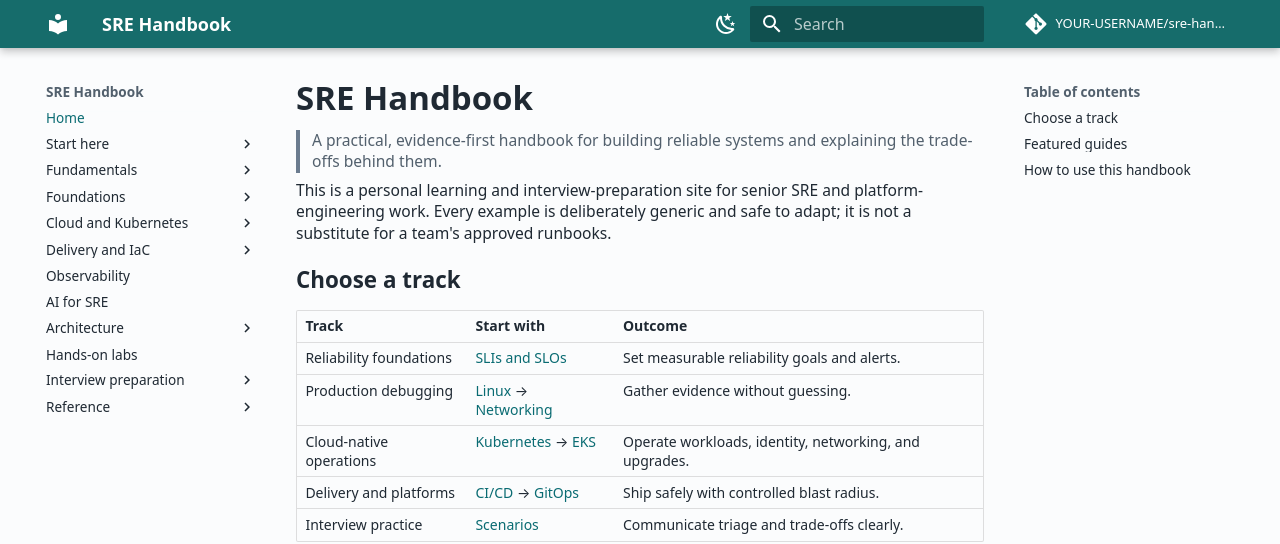
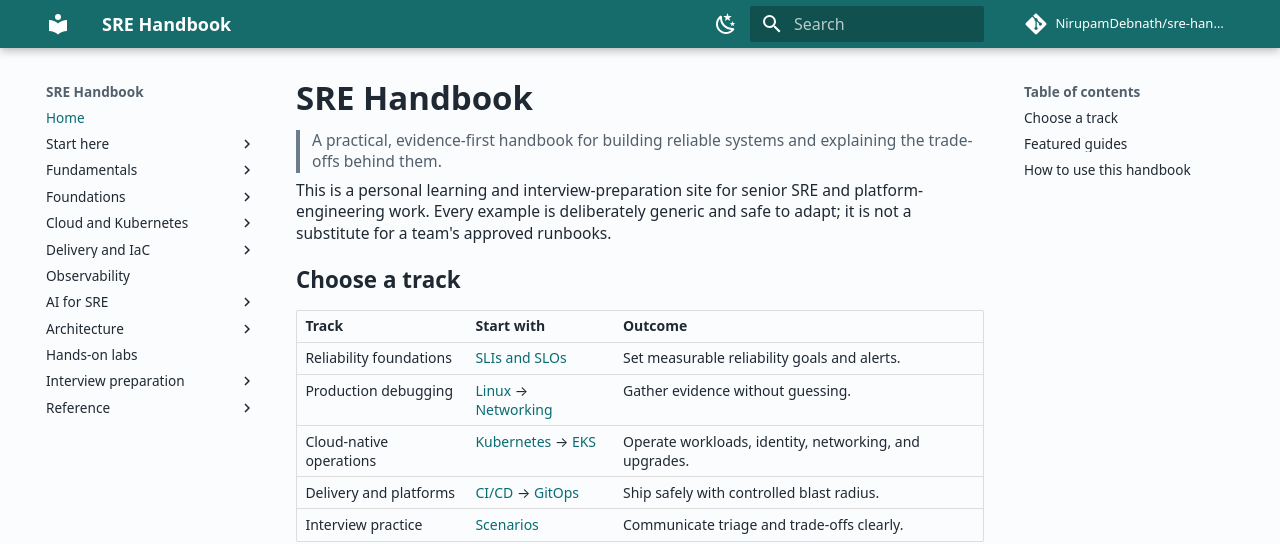
Before and after one commit to NirupamDebnath/sre-handbook, an MkDocs documentation site: the page built from docs/index.md, in a window 1280 px wide. Shown: the top 544 px of the page. Built offline with MkDocs 1.6.1 and Material for MkDocs 9.7.7, drawn with Linux system fonts in a browser that asks for light colours; comment, search, counter and statistics services are not loaded.

Commit message:
Add AI fundamentals navigation and correct site metadata

```diff
--- a/mkdocs.yml
+++ b/mkdocs.yml
@@ -1,8 +1,8 @@
 site_name: SRE Handbook
 site_description: A practical learning and interview-preparation handbook for senior SRE and platform engineering.
-site_url: https://YOUR-USERNAME.github.io/sre-handbook/
-repo_name: YOUR-USERNAME/sre-handbook
-repo_url: https://github.com/YOUR-USERNAME/sre-handbook
+site_url: https://nirupamdebnath.github.io/sre-handbook/
+repo_name: NirupamDebnath/sre-handbook
+repo_url: https://github.com/NirupamDebnath/sre-handbook
 edit_uri: edit/main/docs/
 
 theme:
@@ -69,7 +69,14 @@ nav:
       - CI/CD: cicd/index.md
       - GitOps: gitops/index.md
   - Observability: observability/index.md
-  - AI for SRE: ai-for-sre/index.md
+  - AI for SRE:
+      - Overview: ai-for-sre/index.md
+      - AI Fundamentals:
+          - Overview: ai-for-sre/fundamentals/index.md
+          - AI, ML and Deep Learning: ai-for-sre/fundamentals/ai-ml-deep-learning.md
+          - Neural Networks: ai-for-sre/fundamentals/neural-networks.md
+          - Transformers and Attention: ai-for-sre/fundamentals/transformers-attention.md
+      - Learning Progress: ai-for-sre/assessments/progress.md
   - Architecture:
       - System design: system-design/index.md
       - Platform engineering: platform-engineering/index.md
```
